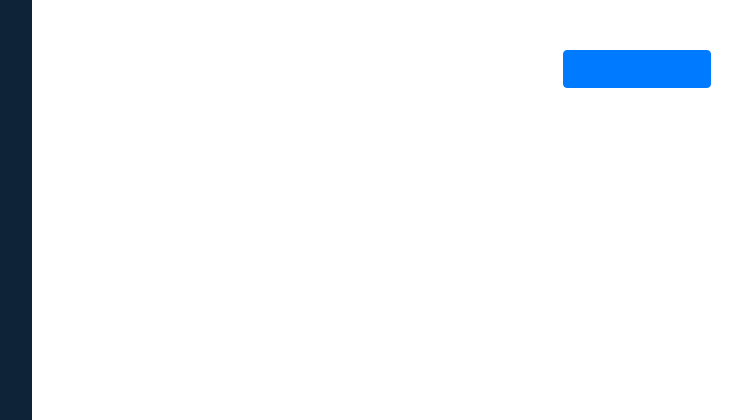
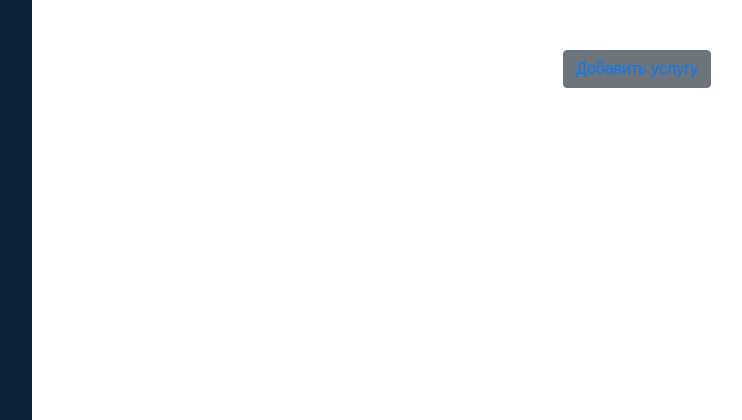
Before and after one commit to Antony2138/BlogDjangoTest, a Django app: page /app-admin/ in a window 1280 px wide. Shown: the top 420 px of the page, without its empty margins (38-780 px from the left). Run offline with Django 5.2, Linux system fonts and the light colour scheme; a user stored in the database is signed in; some libraries are stand-ins or nearby versions.

Commit message:
change btn

```diff
--- a/testBlog/appointment/templates/administration/manege_all.html
+++ b/testBlog/appointment/templates/administration/manege_all.html
@@ -2,5 +2,5 @@
 {% load i18n %}
 {% load static %}
 {% block body %}
-<button class="btn btn-primary"><a href="{% url 'add_service'%}"> Добавить услугу</a></button>
+<button class="btn btn-secondary"><a href="{% url 'add_service'%}"> Добавить услугу</a></button>
 {% endblock %}
```
